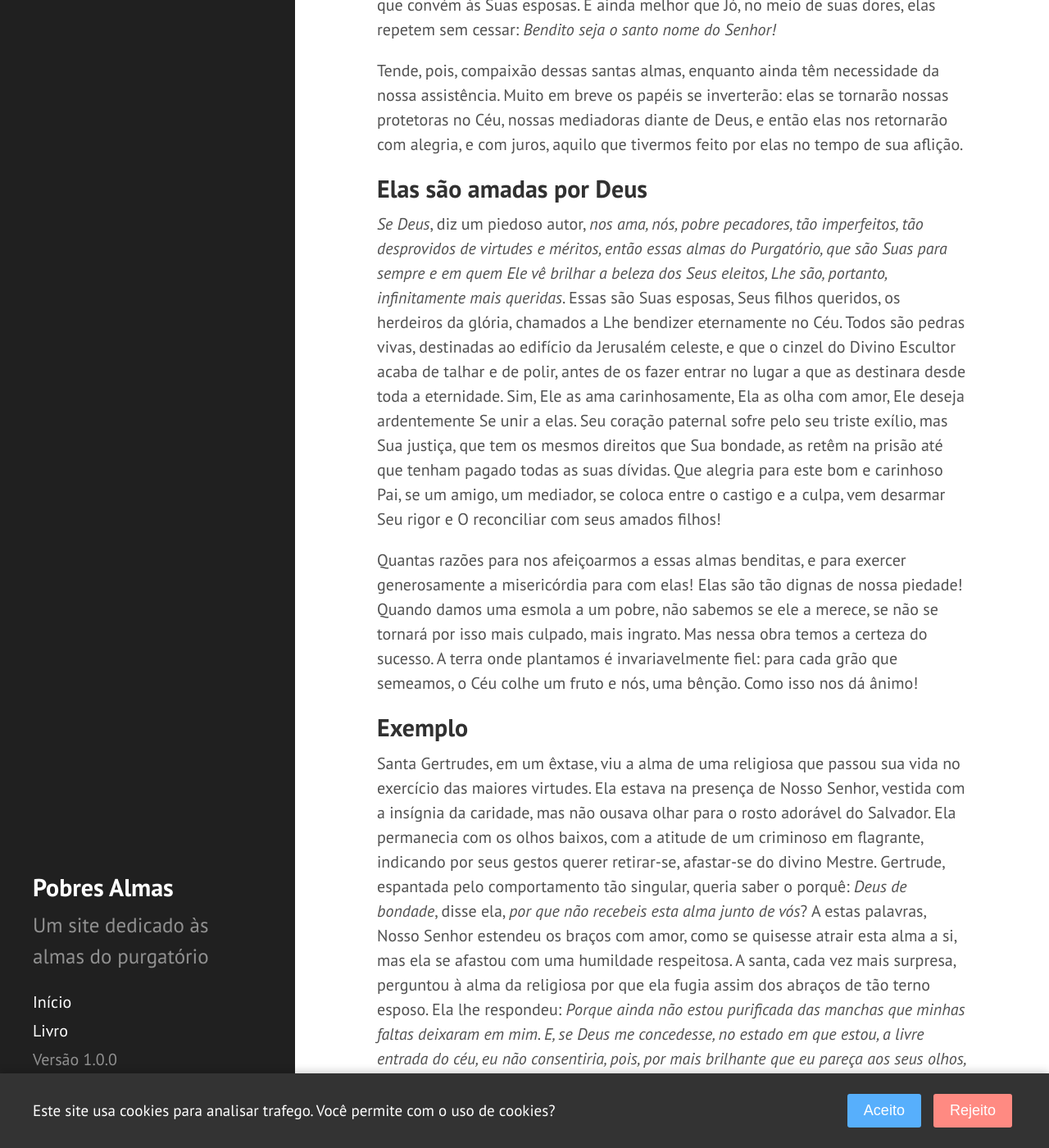
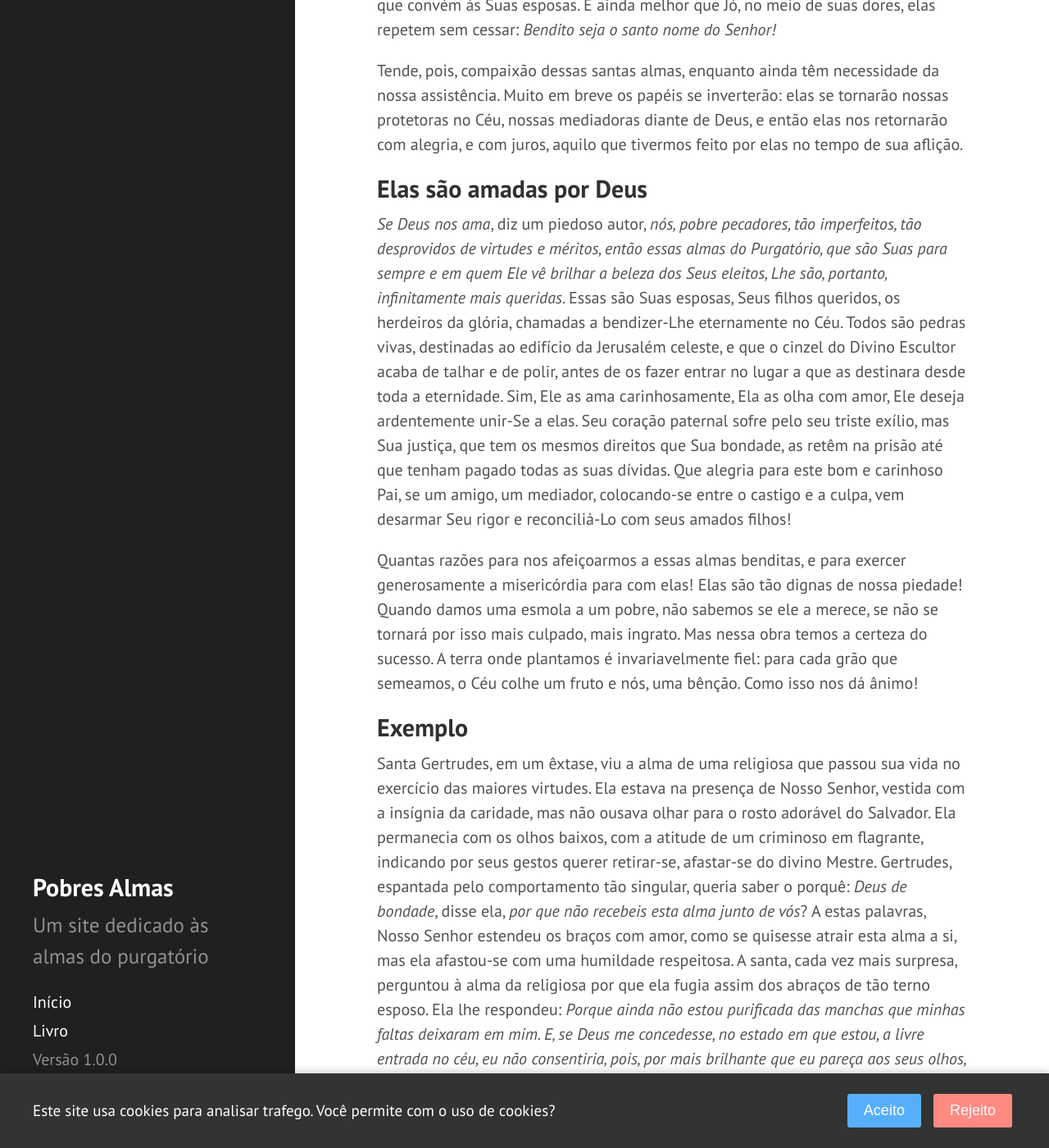
Before and after one commit to daniel-ufabc/poor-souls, a Jekyll site: the page built from _book/dia11.md, in a window 1280 px wide and 1400 px high, scrolled down 837 px. Shown: the whole window at 82% size. Built offline with Jekyll 4.4.1, drawn with Linux system fonts in a browser that asks for light colours; some of the changed text lies outside the part shown.

Commit message:
small fixes in chapters 9, 10 and 11

```diff
--- a/_book/dia11.md
+++ b/_book/dia11.md
@@ -12,26 +12,26 @@
 
 ## Elas amam a Deus
 
-_Toda alma_, diz Santa Catarina de Gênova, _pelo simples fato de estar no Purgatório, se encontra elevada a um estado de perfeição e de união divina que poderia servir de modelo aos mais grandes santos aqui na terra_. Há ali, com efeito, uma multidão imensa de almas predestinadas que venceram suas paixões, o mundo e o demônio, que praticaram virtudes as mais heróicas e que saíram do exílio carregadas de méritos. Elas brilhariam como as estrelas no firmamento do Céu, se suas vestes não tivessem sido manchadas por alguns grãos de poeira da terra. Sim, estas são as almas belas, santas, impecáveis, mortas para toda imperfeição. A menos preciosa vale mais que o universo físico inteiro. Elas amam a Deus sobre todas as coisas, totalmente. Este amor as faz abraçar seus sofrimentos, e amar a justiça que as mantêm neste lugar de expiação. Em vão abriríamos a porta do Céu a essas almas, pois prefeririam ficar mergulhadas nas chamas que entrar na glória com a mais leve imperfeição. Elas não podem agradecer a seu Bem-Amado o bastante por tê-las preparado um lugar de expiação para poderem adquirir aquele esplendor de beleza que convém às Suas esposas. E ainda melhor que Jó, no meio de suas dores, elas repetem sem cessar: _Bendito seja o santo nome do Senhor!_
+_Toda alma_, diz Santa Catarina de Gênova, _pelo simples fato de estar no Purgatório, se encontra elevada a um estado de perfeição e de união divina que poderia servir de modelo aos mais grandes santos aqui na terra_. Há ali, com efeito, uma multidão imensa de almas predestinadas que venceram suas paixões, o mundo e o demônio, que praticaram virtudes as mais heróicas e que saíram do exílio carregadas de méritos. Elas brilhariam como as estrelas no firmamento do Céu, se suas vestes não tivessem sido manchadas por alguns grãos de poeira da terra. Sim, essas são as almas belas, santas, impecáveis, mortas para toda imperfeição. A menos preciosa vale mais que o universo físico inteiro. Elas amam a Deus sobre todas as coisas, totalmente. Esse amor as faz abraçar seus sofrimentos, e amar a justiça que as mantêm nesse lugar de expiação. Em vão abriríamos a porta do Céu a essas almas, pois prefeririam ficar mergulhadas nas chamas que entrar na glória com a mais leve imperfeição. Elas não podem agradecer a seu Bem-Amado o bastante por tê-las preparado um lugar de expiação para poderem adquirir aquele esplendor de beleza que convém às Suas esposas. E ainda melhor que Jó, no meio de suas dores, elas repetem sem cessar: _Bendito seja o santo nome do Senhor!_
 
 Tende, pois, compaixão dessas santas almas, enquanto ainda têm necessidade da nossa assistência. Muito em breve os papéis se inverterão: elas se tornarão nossas protetoras no Céu, nossas mediadoras diante de Deus, e então elas nos retornarão com alegria, e com juros, aquilo que tivermos feito por elas no tempo de sua aflição.
 
 
 ## Elas são amadas por Deus
 
-_Se Deus_, diz um piedoso autor, _nos ama, nós, pobre pecadores, tão imperfeitos, tão desprovidos de virtudes e méritos, então essas almas do Purgatório, que são Suas para sempre e em quem Ele vê brilhar a beleza dos Seus eleitos, Lhe são, portanto, infinitamente mais queridas_. Essas são Suas esposas, Seus filhos queridos, os herdeiros da glória, chamados a Lhe bendizer eternamente no Céu. Todos são pedras vivas, destinadas ao edifício da Jerusalém celeste, e que o cinzel do Divino Escultor acaba de talhar e de polir, antes de os fazer entrar no lugar a que as destinara desde toda a eternidade. Sim, Ele as ama carinhosamente, Ela as olha com amor, Ele deseja ardentemente Se unir a elas. Seu coração paternal sofre pelo seu triste exílio, mas Sua justiça, que tem os mesmos direitos que Sua bondade, as retêm na prisão até que tenham pagado todas as suas dívidas. Que alegria para este bom e carinhoso Pai, se um amigo, um mediador, se coloca entre o castigo e a culpa, vem desarmar Seu rigor e O reconciliar com seus amados filhos!
+_Se Deus nos ama_, diz um piedoso autor, _nós, pobre pecadores, tão imperfeitos, tão desprovidos de virtudes e méritos, então essas almas do Purgatório, que são Suas para sempre e em quem Ele vê brilhar a beleza dos Seus eleitos, Lhe são, portanto, infinitamente mais queridas_. Essas são Suas esposas, Seus filhos queridos, os herdeiros da glória, chamadas a bendizer-Lhe eternamente no Céu. Todos são pedras vivas, destinadas ao edifício da Jerusalém celeste, e que o cinzel do Divino Escultor acaba de talhar e de polir, antes de os fazer entrar no lugar a que as destinara desde toda a eternidade. Sim, Ele as ama carinhosamente, Ela as olha com amor, Ele deseja ardentemente unir-Se a elas. Seu coração paternal sofre pelo seu triste exílio, mas Sua justiça, que tem os mesmos direitos que Sua bondade, as retêm na prisão até que tenham pagado todas as suas dívidas. Que alegria para este bom e carinhoso Pai, se um amigo, um mediador, colocando-se entre o castigo e a culpa, vem desarmar Seu rigor e reconciliá-Lo com seus amados filhos!
 
 Quantas razões para nos afeiçoarmos a essas almas benditas, e para exercer generosamente a misericórdia para com elas! Elas são tão dignas de nossa piedade! Quando damos uma esmola a um pobre, não sabemos se ele a merece, se não se tornará por isso mais culpado, mais ingrato. Mas nessa obra temos a certeza do sucesso. A terra onde plantamos é invariavelmente fiel: para cada grão que semeamos, o Céu colhe um fruto e nós, uma bênção. Como isso nos dá ânimo!
 
 
 ## Exemplo
 
-Santa Gertrudes, em um êxtase, viu a alma de uma religiosa que passou sua vida no exercício das maiores virtudes. Ela estava na presença de Nosso Senhor, vestida com a insígnia da caridade, mas não ousava olhar para o rosto adorável do Salvador. Ela permanecia com os olhos baixos, com a atitude de um criminoso em flagrante, indicando por seus gestos querer retirar-se, afastar-se do divino Mestre. Gertrude, espantada pelo comportamento tão singular, queria saber o porquê: _Deus de bondade_, disse ela, _por que não recebeis esta alma junto de vós_? A estas palavras, Nosso Senhor estendeu os braços com amor, como se quisesse atrair esta alma a si, mas ela se afastou com uma humildade respeitosa. A santa, cada vez mais surpresa, perguntou à alma da religiosa por que ela fugia assim dos abraços de tão terno esposo. Ela lhe respondeu: _Porque ainda não estou purificada das manchas que minhas faltas deixaram em mim. E, se Deus me concedesse, no estado em que estou, a livre entrada do céu, eu não consentiria, pois, por mais brilhante que eu pareça aos seus olhos, sei que ainda não sou uma esposa digna de meu Salvador_.
+Santa Gertrudes, em um êxtase, viu a alma de uma religiosa que passou sua vida no exercício das maiores virtudes. Ela estava na presença de Nosso Senhor, vestida com a insígnia da caridade, mas não ousava olhar para o rosto adorável do Salvador. Ela permanecia com os olhos baixos, com a atitude de um criminoso em flagrante, indicando por seus gestos querer retirar-se, afastar-se do divino Mestre. Gertrudes, espantada pelo comportamento tão singular, queria saber o porquê: _Deus de bondade_, disse ela, _por que não recebeis esta alma junto de vós_? A estas palavras, Nosso Senhor estendeu os braços com amor, como se quisesse atrair esta alma a si, mas ela afastou-se com uma humildade respeitosa. A santa, cada vez mais surpresa, perguntou à alma da religiosa por que ela fugia assim dos abraços de tão terno esposo. Ela lhe respondeu: _Porque ainda não estou purificada das manchas que minhas faltas deixaram em mim. E, se Deus me concedesse, no estado em que estou, a livre entrada no céu, eu não consentiria, pois, por mais brilhante que eu pareça aos seus olhos, sei que ainda não sou uma esposa digna de meu Salvador_.
 
 Asim essas santas almas suportam seus sofrimentos de muito bom grado, com uma resignação perfeita. Elas estão tão transformadas em Deus, que elas não quereriam, ainda que pudessem, subtrair a menor parte de seus tormentos. Elas os aceitam com uma alegria que cresce mais à medida que se aproximam to termo de sua expiação. Ó! Como são dignas de nosso amor, de nossa piedade, de nossa caridade!
 
 
-**Oremos.** Ó Deus que perdoais aos pecadores e que desejais a salvação de todos os homens, lançai um olhar de bondade sobre as almas do Purgatório. Elas são Vossas esposas, Vossos filhos de predileção. Elas Vos amaram carinhosamente e Vos serviram corajosamente. Mostrai-lhes vossa divina face. Ó Jesus, sede-lhes propício! Senhor, chamai vossos filhos e nossos irmãos à morada eterna, e que a luz que não se apaga brilhe sobre eles! Que descansem em paz!
+**Oremos.** Ó Deus que perdoais aos pecadores e que desejais a salvação de todos os homens, lançai um olhar de bondade sobre as almas do Purgatório. Elas são Vossas esposas, Vossos filhos de predileção. Elas Vos amaram carinhosamente e Vos serviram corajosamente. Mostrai-lhes Vossa divina face. Ó Jesus, sede-lhes propício! Senhor, chamai Vossos filhos e nossos irmãos à morada eterna, e que a luz que não se apaga brilhe sobre eles! Que descansem em paz!
 
 
 {% capture my_include2 %}{% include end-prayers.md %}{% endcapture %}
```
Also changed, not shown: _book/dia09.md (+1 -1 lines), _book/dia10.md (+3 -3 lines), 6 other files.
